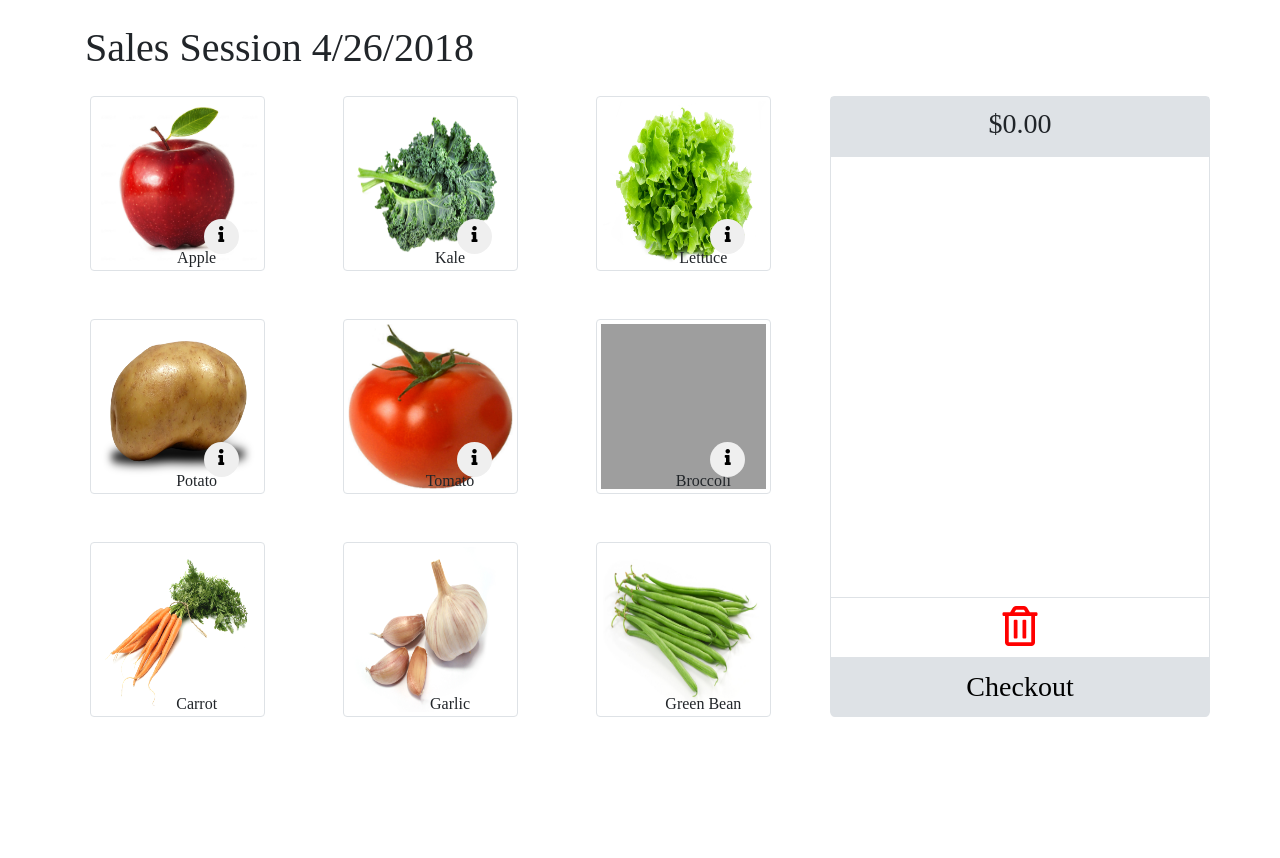
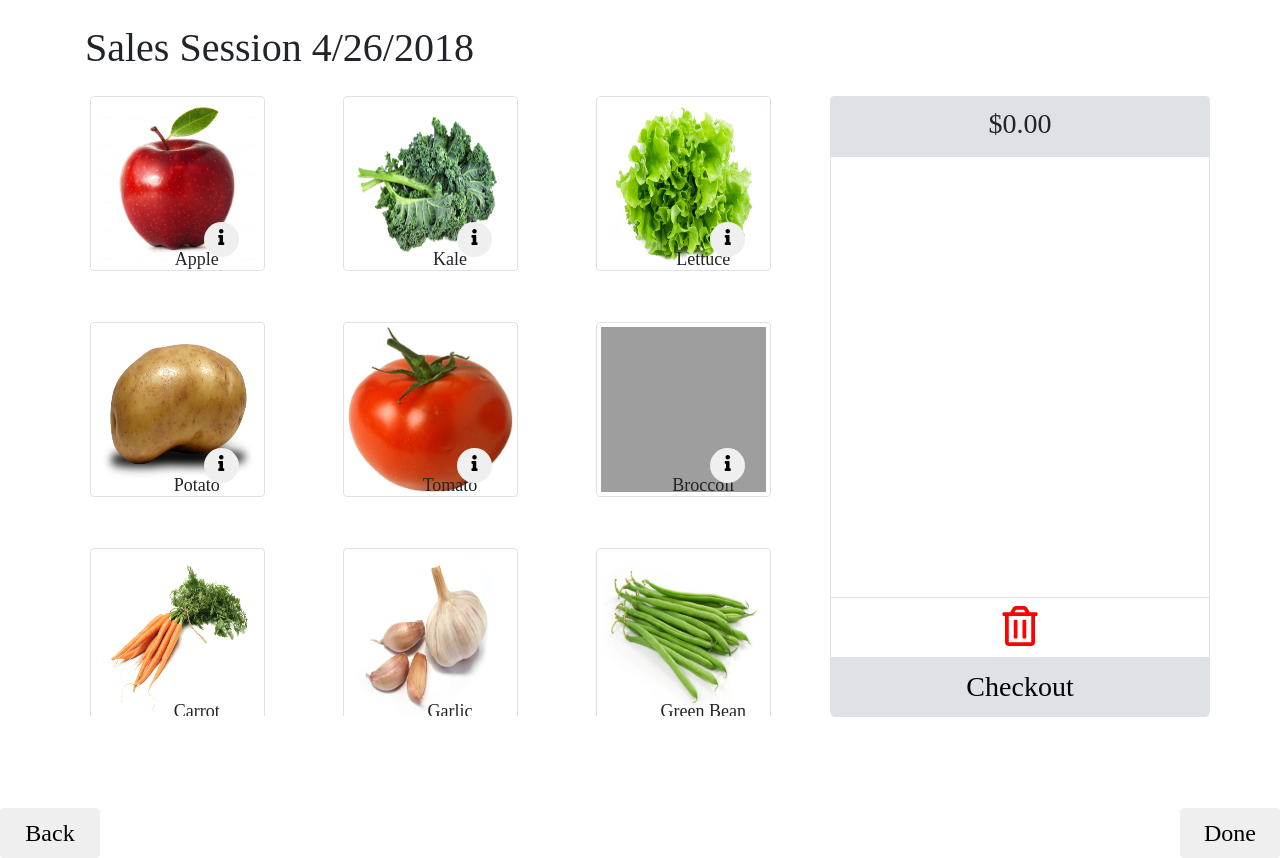
Before and after one commit to csmick/AddingInsightToInventory, a Django app: page /farmstand/start_selling/ in a window 1280 px wide. Run offline with Django 3.2, Linux system fonts and the light colour scheme; data comes from the database, SQL or seed files in the repository; some libraries are stand-ins or nearby versions; some web fonts are replaced; grey boxes are pictures that could not be loaded.

Commit message:
added back and done buttons

```diff
--- a/start_selling/static/start_selling/css/sales-grid.css
+++ b/start_selling/static/start_selling/css/sales-grid.css
@@ -29,6 +29,7 @@ body {
 .grid-text {
 	position: relative;
 	top: -25px;
+	font-size: 18px;
 }
 .cart-item-img {
 	height: 50px;
@@ -70,8 +71,10 @@ body {
 	border-bottom-right-radius: .25rem;
 }
 .modalBtn {
-	width: 108px;
-	height: 40px;
+	width: 150px;
+	font-size: 24px;
+	margin-left: 10px !important;
+	margin-right: 10px !important;
 }
 .infoBtn {
 	border-radius: 50%;
@@ -89,6 +92,7 @@ table {
 #scroll-area {
 	overflow-y: auto;
 	direction: rtl;
+	height: 620px;
 }
 #grid-area {
 	direction: ltr;
@@ -136,3 +140,21 @@ table {
 	position: relative;
 	left: 142px;
 }
+
+#backBtn {
+	font-size: 24px;
+	position: fixed;
+	z-index: 2;
+	bottom: 0px;
+	width: 100px;
+	left: 0px;
+}
+
+#doneBtn {
+	font-size: 24px;
+	position: fixed;
+	z-index: 2;
+	bottom: 0px;
+	width: 100px;
+	right: 0px;
+}
--- a/start_selling/static/start_selling/scripts/sales-grid.js
+++ b/start_selling/static/start_selling/scripts/sales-grid.js
@@ -129,3 +129,12 @@ function removeItemfromCart(id){
 dragula([document.getElementById("grid-area"), document.getElementById("cart-items")], {
   copy: true
 });
+
+dragula([document.getElementById("cart-table"), document.getElementById("trashcan")])
+  .on('drop', function (el) {
+    console.log("delete triggered");
+	console.log(el);
+	el.remove()
+	var itemId = el.id;
+	//delete cart[id];
+  });
--- a/start_selling/templates/start_selling/sales-grid.html
+++ b/start_selling/templates/start_selling/sales-grid.html
@@ -30,7 +30,6 @@
     <div class="container">
 
       <h1 id="session-title" class="my-4 text-center text-lg-left">Sale Session</h1>
-
 		<div class="row text-center text-lg-left">
 		    <div class="col-lg-8 col-md-8 col-sm-7 col-xs-7" id="scroll-area">
 			    <div class="row" id="grid-area">
@@ -88,6 +87,8 @@
 			</div>
 		  </div>
 		</div>
+		<button class="btn btn-default" id="backBtn" href="{% url 'index' %}">Back</button>
+		<button class="btn btn-default" id="doneBtn" href="{% url 'index' %}">Done</button>
     </div>
     <!-- /.container -->
 
```
